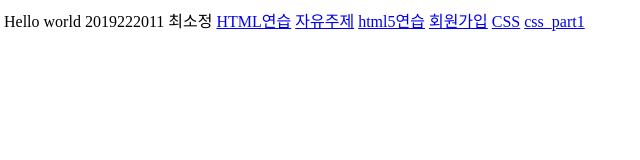
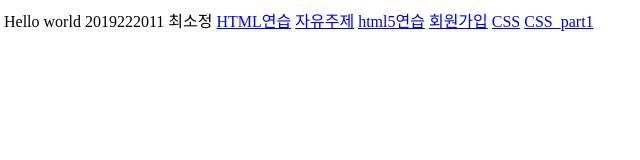
Before and after one commit to dddoddoee/DP2019, a plain HTML site: page index.html in a window 1280 px wide. Shown: the full height of the page, 4-644 px from the left. Drawn offline with Linux system fonts and the light colour scheme.

Commit message:
Update index.html

```diff
--- a/index.html
+++ b/index.html
@@ -13,6 +13,6 @@ Hello world 2019222011 최소정
         <a href="html5.html">html5연습</a>
         <a href="form.html">회원가입</a>
         <a href="css.html">CSS</a>
-        <a href="css_part1.html">css_part1</a>
+        <a href="css_part1.html">CSS_part1</a>
      </body>
 </html>
```
